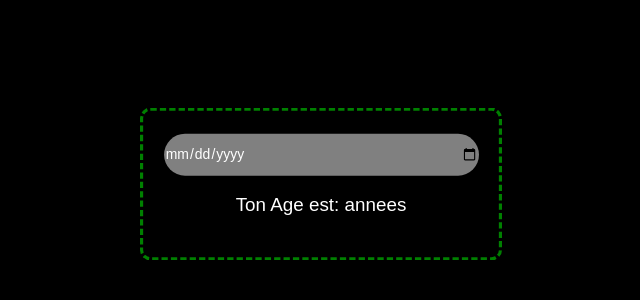
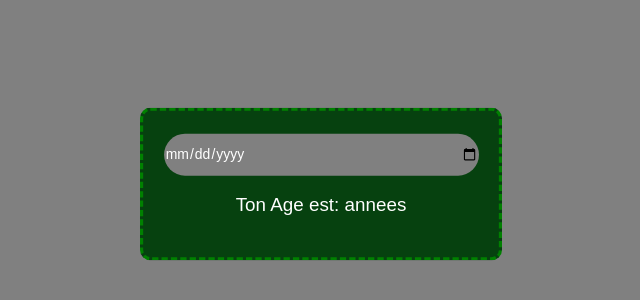
Before and after one commit to hamzaelhorch-code/some-test-for-dev, a plain HTML site: page test javascript/index.html in a window 1280 px wide. Shown: the part 216-516 px from the top of the page, without its empty margins (319-959 px from the left). Drawn offline with Linux system fonts and the light colour scheme.

Commit message:
un peu de changement de style

```diff
--- a/test javascript/style.css
+++ b/test javascript/style.css
@@ -7,7 +7,7 @@ body {
   display: flex;
   justify-content: center; /* horizontal */
   align-items: center;  /* vertical */
-  background-color: black;
+  background-color: gray;
 }
 
 .container{
@@ -16,6 +16,7 @@ body {
     align-items: center;
     justify-content: center;
     padding: 20px;
+    background-color: #06410F;
     border-radius: 10px;
     -webkit-border-radius: 10px;
     -moz-border-radius: 10px;
```
